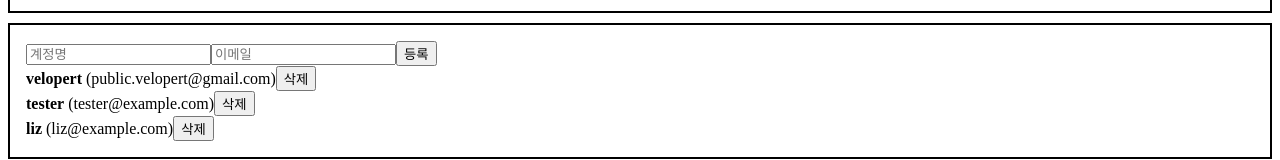
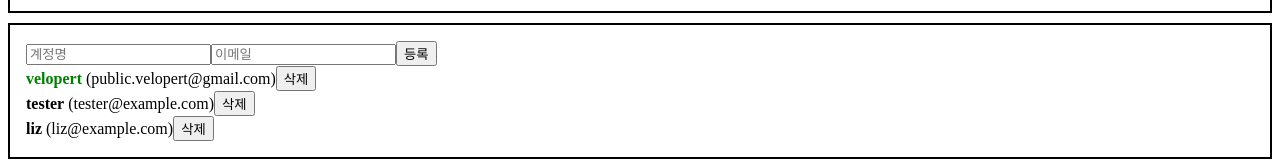
Before and after one commit to mireyhgnay/react-roadmap, a React app in the folder 01_React/: page / in a window 1280 px wide. Shown: the part 625-785 px from the top of the page. Built offline with nearby package versions, Linux system fonts and the light colour scheme.

Commit message:
Feat: 배열에 항목 수정하기

```diff
--- a/01_React/src/App.jsx
+++ b/01_React/src/App.jsx
@@ -23,16 +23,19 @@
       id: 1,
       username: "velopert",
       email: "public.velopert@gmail.com",
+      active: true,
     },
     {
       id: 2,
       username: "tester",
       email: "tester@example.com",
+      active: false,
     },
     {
       id: 3,
       username: "liz",
       email: "liz@example.com",
+      active: false,
     },
   ]);
 
@@ -71,6 +74,15 @@
     setUsers(users.filter((user) => user.id !== id));
   };
 
+  const onToggle = (id) => {
+    setUsers(
+      users.map((user) =>
+        // user.id 와 id가 일치하면 기존 active 설정의 반대로 (toggle)
+        user.id === id ? { ...user, active: !user.active } : user
+      )
+    );
+  };
+
   return (
     // 주석
     /* 주석주석 */
@@ -99,7 +111,7 @@
           onChange={onChange}
           onCreate={onCreate}
         />
-        <UserList users={users} onRemove={onRemove} />
+        <UserList users={users} onRemove={onRemove} onToggle={onToggle} />
       </Wrapper>
     </>
   );
--- a/01_React/src/UserList.js
+++ b/01_React/src/UserList.js
@@ -1,19 +1,34 @@
 import React from "react";
 
-function User({ user, onRemove }) {
+function User({ user, onRemove, onToggle }) {
   return (
     <div>
-      <b>{user.username}</b> <span>({user.email})</span>
+      <b
+        style={{
+          cursor: "pointer",
+          color: user.active ? "green" : "black",
+        }}
+        onClick={() => onToggle(user.id)}
+      >
+        {user.username}
+      </b>
+      &nbsp;
+      <span>({user.email})</span>
       <button onClick={() => onRemove(user.id)}>삭제</button>
     </div>
   );
 }
 
-export default function UserList({ users, onRemove }) {
+export default function UserList({ users, onRemove, onToggle }) {
   return (
     <div>
       {users.map((user) => (
-        <User user={user} key={user.id} onRemove={onRemove} />
+        <User
+          user={user}
+          key={user.id}
+          onRemove={onRemove}
+          onToggle={onToggle}
+        />
       ))}
     </div>
   );
```
